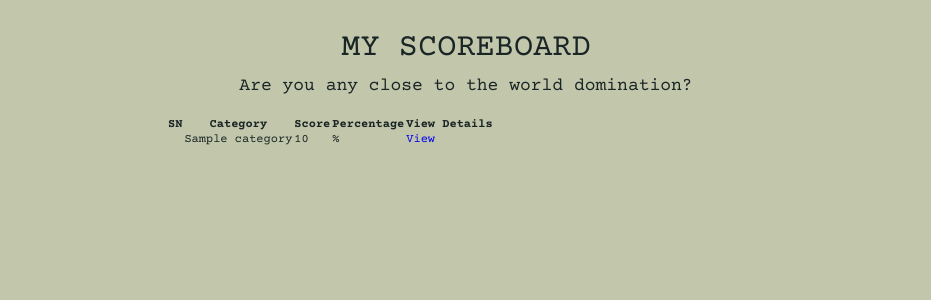
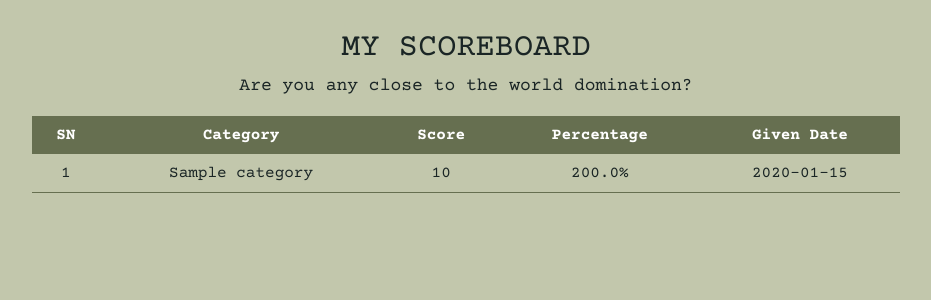
Before and after one commit to alishashresthaaa/py-quizapp, a Django app: page /quiz/scores/ in a window 1280 px wide. Shown: the part 148-448 px from the top of the page, without its empty margins (174-1105 px from the left). Run offline with Django 5.2, Linux system fonts and the light colour scheme; a user stored in the database is signed in; tables that the repository leaves empty hold one stand-in row (values such as "Sample post").

Commit message:
template: scores

```diff
--- a/core/views/quiz.py
+++ b/core/views/quiz.py
@@ -166,8 +166,8 @@ class QuizHistoryView(TemplateView):
                 "name": quiz.name,
                 "category": quiz.get_category_name(),
                 "score": quiz.score,
-                "precentage": (quiz.score / 5) * 100,
-                "date_created": str(quiz.date_created),
+                "percentage": (quiz.score / 5) * 100,
+                "date_created": str(quiz.date_created).split(" ")[0],
             }
 
             scores.append(score_data)
--- a/static/css/main.css
+++ b/static/css/main.css
@@ -274,3 +274,23 @@ input[type="radio"]:checked::before {
   height: 400px;
   object-fit: fill;
 }
+
+.score__table{
+  width: 70%;
+  margin: auto;
+  border-collapse: collapse;
+}
+
+.score__table th{
+    background-color: var(--color-primary-main);
+    color: var(--color-white);
+    font-size: 16px;
+    padding: 10px;
+}
+
+.score__table td{
+    font-size: 16px;
+    padding: 10px;
+    text-align: center;
+    border-bottom: 1px solid var(--color-primary-main);
+}
--- a/templates/scores.html
+++ b/templates/scores.html
@@ -3,7 +3,7 @@
 {% block title %}Profile{% endblock %}
 
 {% block content %}
-   <section class="form__container">
+   <section>
         <h1 class="form__header">My Scoreboard</h1>
         <p class="form__subheader">Are you any close to the world domination?</p>
         <div class="score__container">
@@ -14,17 +14,19 @@
                   <th>Category</th>
                   <th>Score</th>
                   <th>Percentage</th>
-                  <th>View Details</th>
+                  <th>Given Date</th>
+{#                  <th>View Details</th>#}
                </tr>
             </thead>
             <tbody>
                 {% for score in scores %}
                 <tr>
-                    <td>{{ loop.index }}</td>
+                    <td>{{ forloop.counter }}</td>
                     <td>{{ score.category }}</td>
                     <td>{{ score.score }}</td>
                     <td>{{ score.percentage }}%</td>
-                    <td><a href="/scores/{{ score.id }}">View</a></td>
+                    <td>{{ score.date_created}}</td>
+{#                    <td><a href="/scores/{{ score.id }}">View Details</a></td>#}
                 </tr>
                 {% endfor %}
             </tbody>
```
